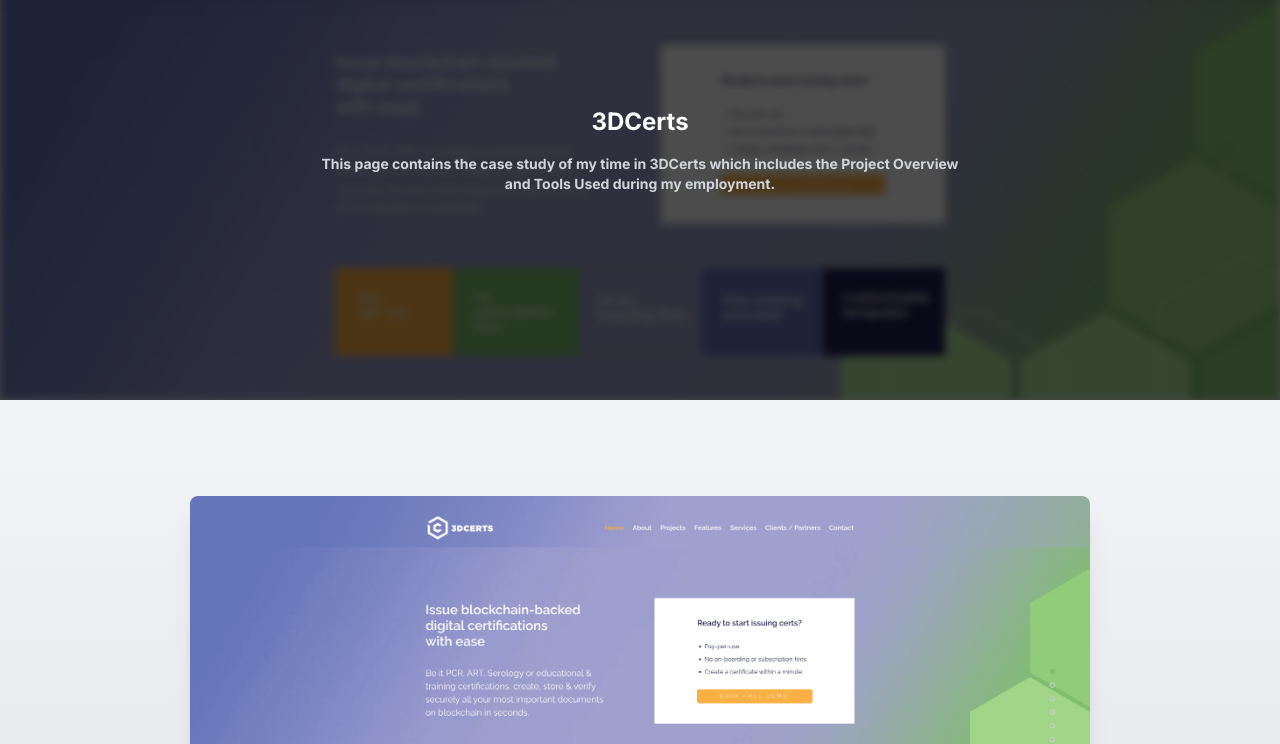
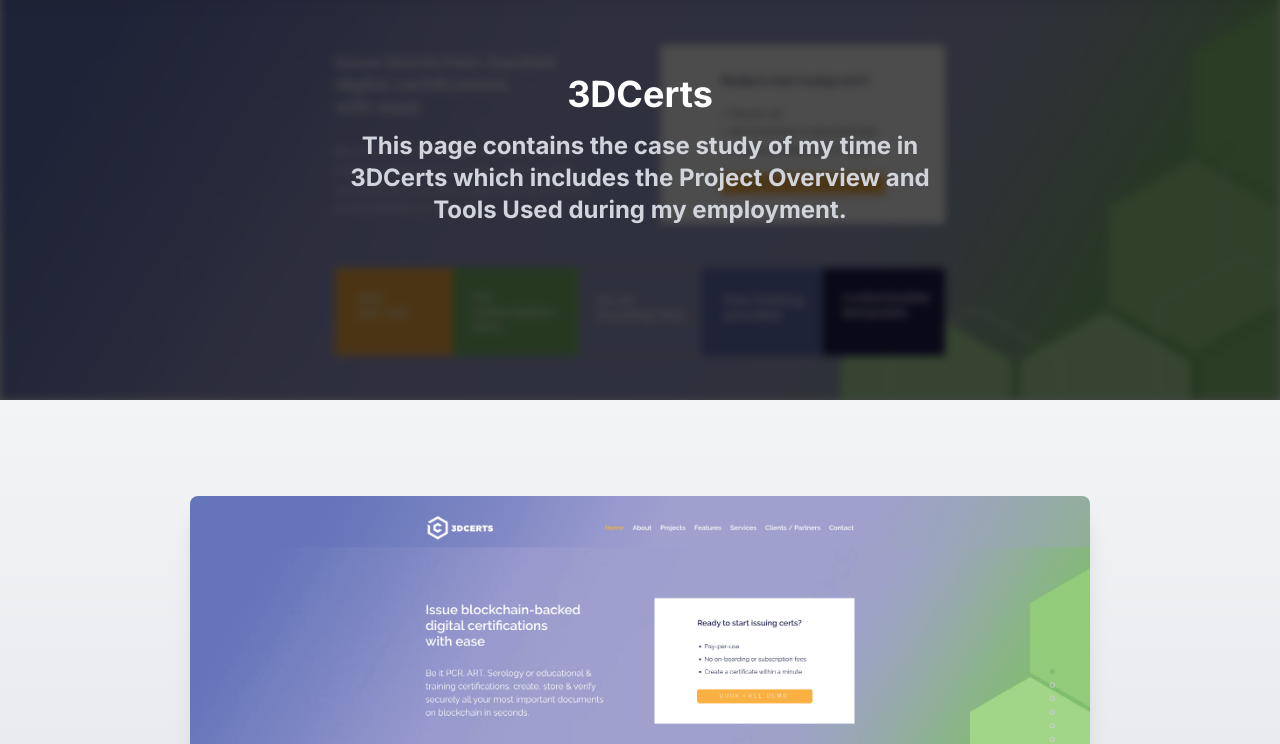
Before and after one commit to wong-johnathan/portfolio, a Next.js app: page /project/3d-certs in a window 1280 px wide. Shown: the part 100-844 px from the top of the page. Built offline with nearby package versions, Linux system fonts and the light colour scheme.

Commit message:
fix title sizes

```diff
--- a/src/components/Section/Section.tsx
+++ b/src/components/Section/Section.tsx
@@ -15,6 +15,7 @@
   gradientEnd?: Tailwindest["gradientEnd"];
   flexDirection?: Tailwindest["flexDirection"];
   height?: Tailwindest["height"];
+  gap?: Tailwindest["gap"];
 };
 
 const Section = ({
@@ -29,12 +30,13 @@
   gradientEnd = "to-gray-300",
   flexDirection = "flex-col",
   height,
+  gap = "gap-4",
 }: SectionProps) => {
   return (
     <div
       className={`${width} ${paddingY} flex ${justifyContent} ${alignItems} ${
         gradient ? gradient : ""
-      } ${gradientFrom} ${gradientEnd} ${flexDirection} ${height}`}
+      } ${gradientFrom} ${gradientEnd} ${flexDirection} ${height} ${gap}`}
       id={id}
     >
       {children}
--- a/src/components/Typography/index.tsx
+++ b/src/components/Typography/index.tsx
@@ -3,8 +3,6 @@
 
 type TypographyType = {
   children: ReactNode;
-  fontSize?: Tailwindest["fontSize"];
-  mdFontSize?: Tailwindest["fontSize"];
   fontWeight?: Tailwindest["fontWeight"];
   textTransform?: Tailwindest["textTransform"];
   width?: Tailwindest["width"];
@@ -15,8 +13,6 @@
 
 export const TitleLarge = ({
   children,
-  fontSize = "text-2xl",
-  mdFontSize = "text-4xl",
   fontWeight = "font-bold",
   textTransform = "normal-case",
   width = "w-full",
@@ -26,11 +22,8 @@
 }: TypographyType) => {
   return (
     <h1
-      className={`${textTransform} ${fontSize} ${
-        mdFontSize
-          ? `md:${mdFontSize}`
-          : ""
-      } ${fontWeight} ${width} ${
+      className={`${textTransform} text-2xl md:text-4xl
+           ${fontWeight} ${width} ${
         color ?? ""
       } ${textAlign} ${maxWidth ?? ""}`}
     >
@@ -41,8 +34,6 @@
 
 export const TitleMedium = ({
   children,
-  fontSize = "text-xl",
-  mdFontSize = "text-3xl",
   fontWeight = "font-bold",
   textTransform = "normal-case",
   width = "w-full",
@@ -52,11 +43,7 @@
 }: TypographyType) => {
   return (
     <h2
-      className={`${textTransform} ${fontWeight} ${
-        mdFontSize
-          ? `md:${mdFontSize}`
-          : ""
-      } ${fontSize} ${width} ${
+      className={`${textTransform} ${fontWeight} text-xl md:text-3xl  ${width} ${
         color ?? ""
       } ${textAlign} ${maxWidth ?? ""}`}
     >
@@ -67,8 +54,6 @@
 
 export const TitleSmall = ({
   children,
-  fontSize = "text-sm",
-  mdFontSize = "text-2xl",
   fontWeight = "font-bold",
   textTransform = "normal-case",
   width = "w-full",
@@ -78,11 +63,7 @@
 }: TypographyType) => {
   return (
     <h2
-      className={`${textTransform} ${fontSize} ${
-        mdFontSize
-          ? `md:${mdFontSize}`
-          : ""
-      } ${fontWeight} ${width} ${
+      className={`${textTransform} text-sm md:text-2xl ${fontWeight} ${width} ${
         color ?? ""
       } ${textAlign} ${maxWidth ?? ""}`}
     >
@@ -106,7 +87,7 @@
 }: BodyTextProp) => {
   return (
     <p
-      className={`${color} ${maxWidth} text-sm md:text-md ${textAlign}`}
+      className={`${color} ${maxWidth} text-xs md:text-sm  ${textAlign}`}
     >
       {children}
     </p>
```
